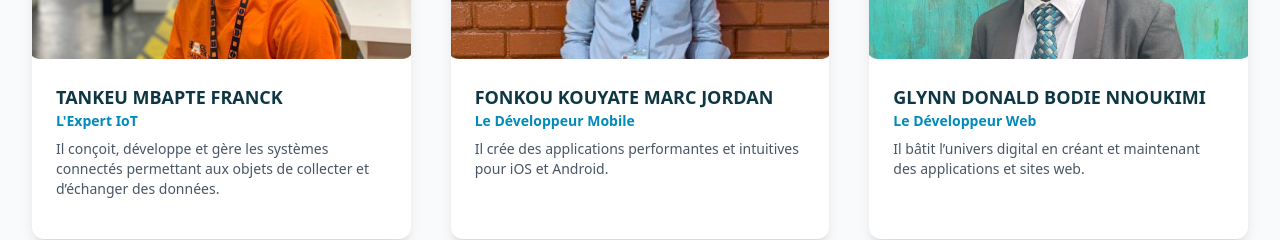
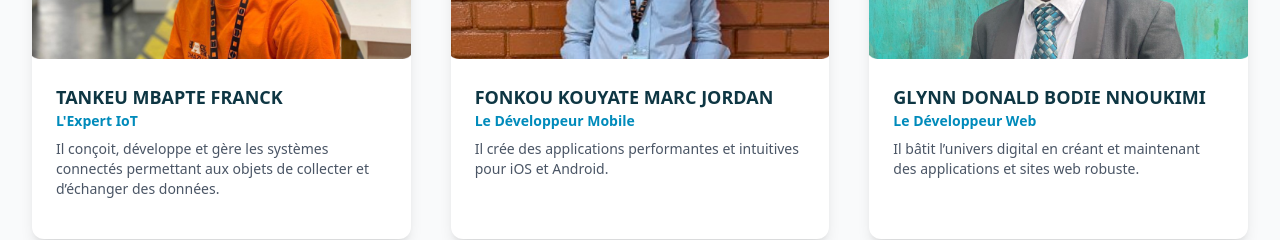
Before and after one commit to Glynno22/diamcoLanding, a React (Vite) app: page / in a window 1280 px wide. Shown: the part 6460-6700 px from the top of the page. Built offline with nearby package versions, Linux system fonts and the light colour scheme.

Commit message:
Landing sans backend ok

```diff
--- a/src/compoments/TeamCarousel.jsx
+++ b/src/compoments/TeamCarousel.jsx
@@ -44,7 +44,7 @@ const members = [
   {
     name: "GLYNN DONALD BODIE NNOUKIMI",
     role: "Le Développeur Web",
-    desc: "Il bâtit l’univers digital en créant et maintenant des applications et sites web.",
+    desc: "Il bâtit l’univers digital en créant et maintenant des applications et sites web robuste.",
     image: Donald,
   },
 ];
```
